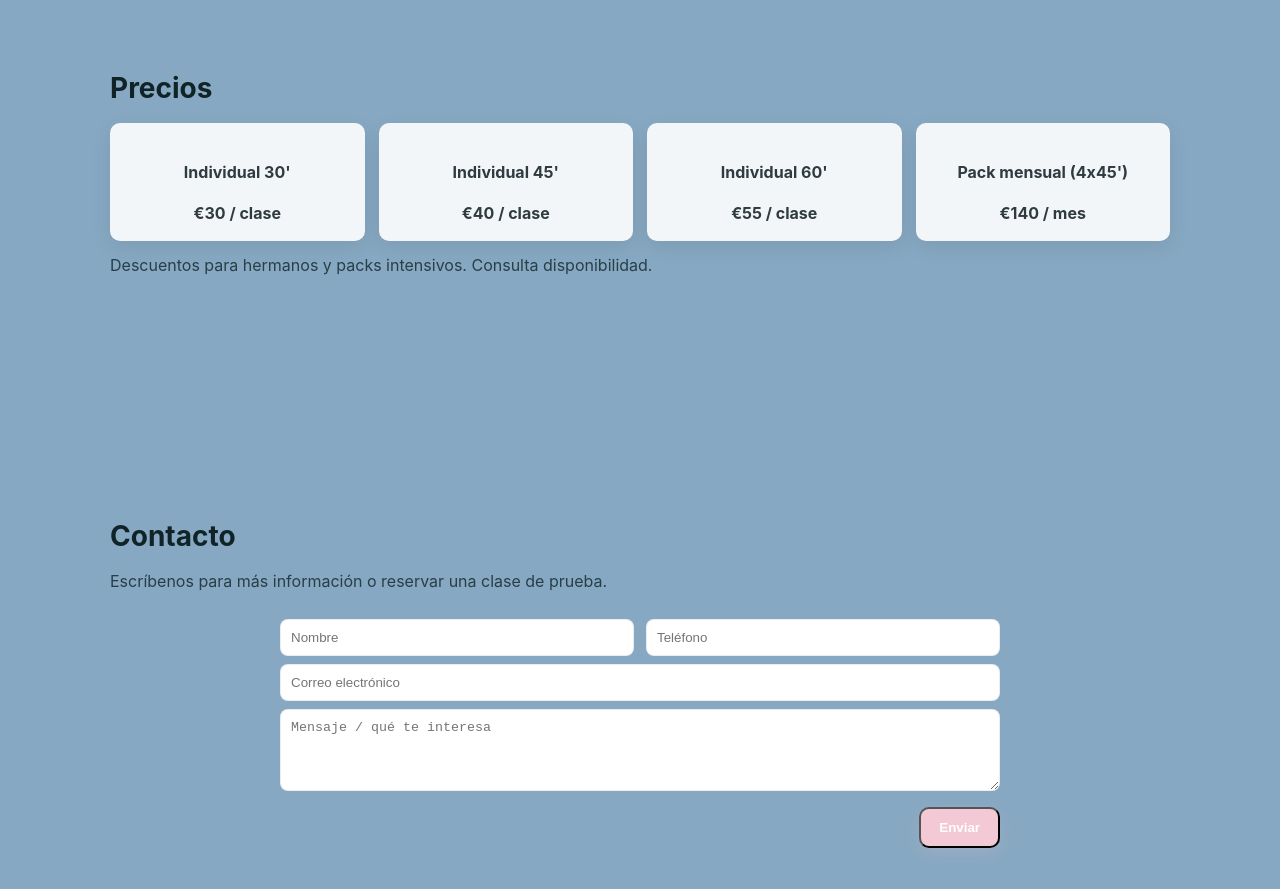
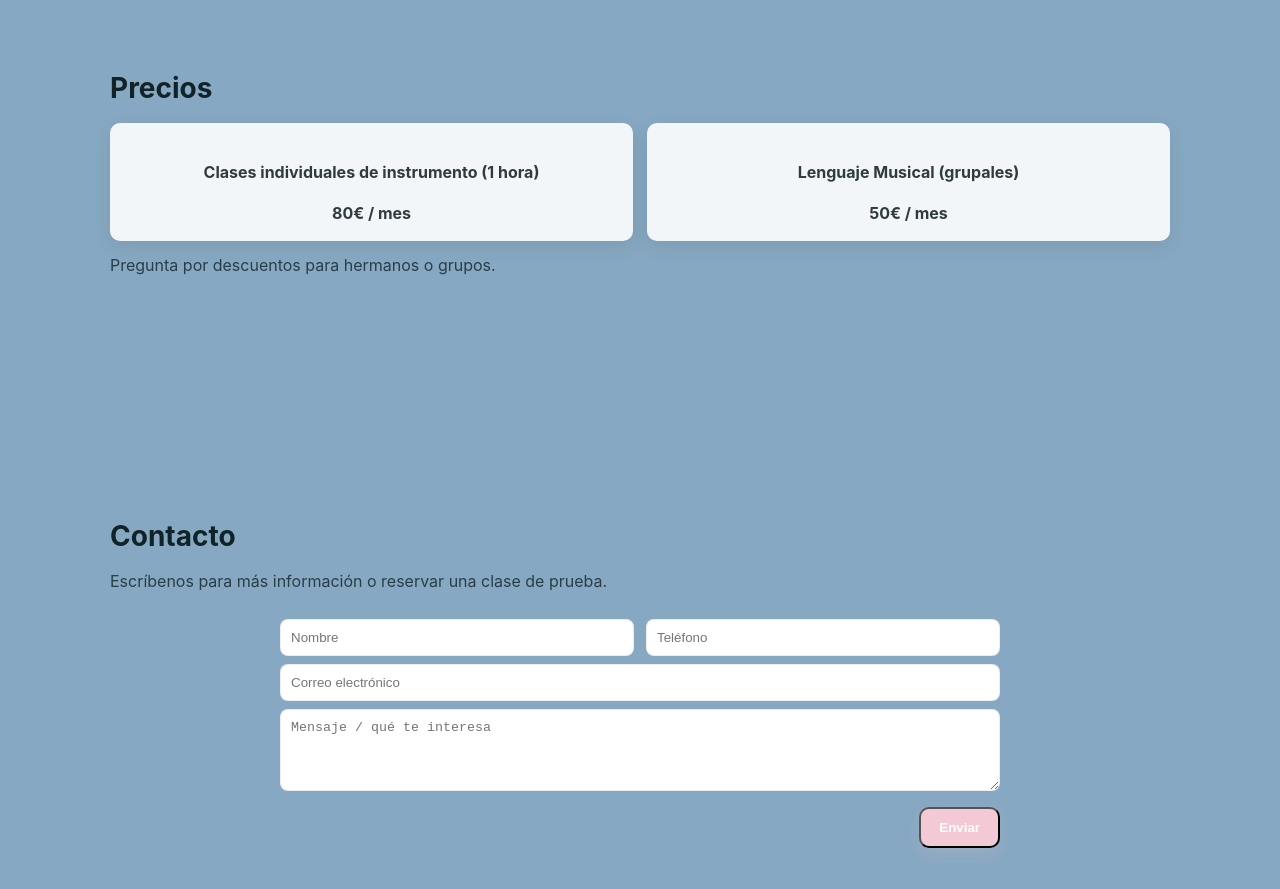
Before and after one commit to allegroacademusic/allegro-music-academy, a React (Vite) app: page / in a window 1280 px wide. Shown: the part 1420-2309 px from the top of the page. Built offline with nearby package versions, Linux system fonts and the light colour scheme.

Commit message:
Update Pricing.jsx

```diff
--- a/src/components/Pricing.jsx
+++ b/src/components/Pricing.jsx
@@ -1,10 +1,8 @@
 import React from "react";
 
 const pricing = [
-  { name: "Individual 30'", price: "€30 / clase" },
-  { name: "Individual 45'", price: "€40 / clase" },
-  { name: "Individual 60'", price: "€55 / clase" },
-  { name: "Pack mensual (4x45')", price: "€140 / mes" },
+  { name: "Clases individuales de instrumento (1 hora)", price: "80€ / mes" },
+  { name: "Lenguaje Musical (grupales)", price: "50€ / mes" },
 ];
 
 export default function Pricing() {
@@ -20,7 +18,10 @@ export default function Pricing() {
             </div>
           ))}
         </div>
-        <p className="small-note">Descuentos para hermanos y packs intensivos. Consulta disponibilidad.</p>
+
+        <p className="small-note">
+          Pregunta por descuentos para hermanos o grupos.
+        </p>
       </div>
     </section>
   );
```
